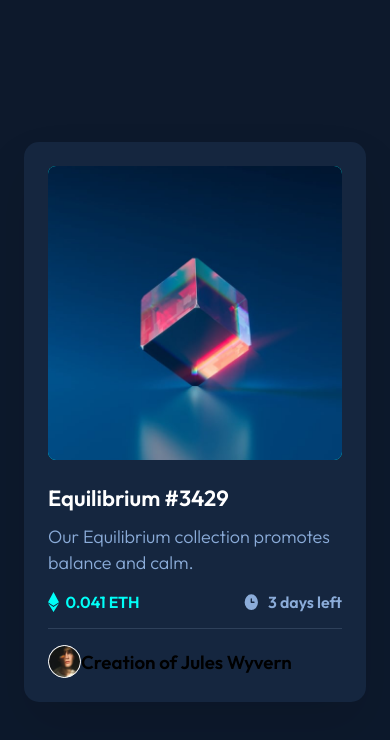
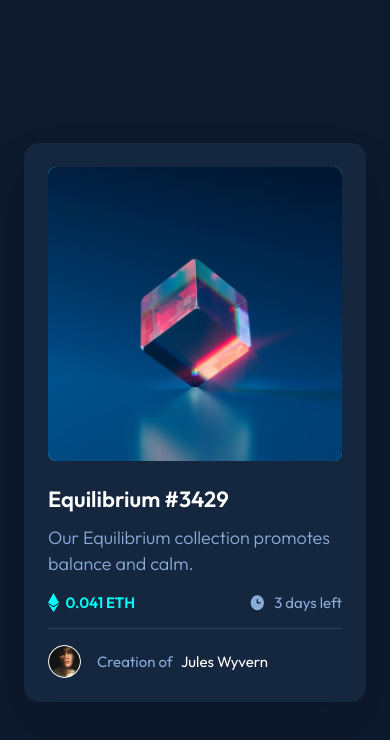
Before and after one commit to tankistttt/tankistttt.github.io, a plain HTML site: page index.html in a window 390 px wide. Drawn offline with Linux system fonts and the light colour scheme.

Commit message:
fixed bugs

```diff
--- a/responsive.css
+++ b/responsive.css
@@ -5,7 +5,7 @@
         box-sizing: border-box;
         padding: 62px 24px;
     }
-      h5, h6 {
+      h2, h3 {
         font-size: 15px !important;
     }
 
--- a/styles.css
+++ b/styles.css
@@ -77,6 +77,7 @@ p {
 .days-left > h2 {
      color: #8BACD9;
      font-size: 16px;
+     font-weight: 400;
 }
 /**hr**/
 
@@ -100,12 +101,13 @@ hr {
      border-radius: 33px;
      background: url(<path-to-image>), lightgray 50% / cover no-repeat;
 }
-.author-of-design h6 {
+.author-of-design h3 {
      font-size: 16px;
      color:#8BACD9;
      margin-left: 16px;
+     font-weight: 400;
 }
-.author-of-design h6 .author {
+.author-of-design h3 .author {
      color:#fff;
      margin-left: 5px;
      cursor: pointer;
@@ -137,7 +139,7 @@ figure > .img-cover:hover .eye{
 
 }
 figure > figcaption > h1:hover,
-.author-of-design h6 .author:hover{
+.author-of-design h3 .author:hover{
      color:#00FFF8;
 }
 
```
